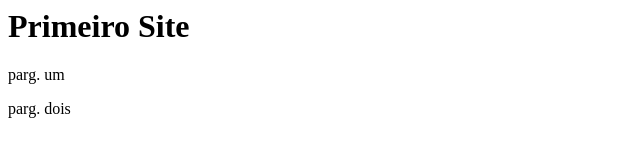
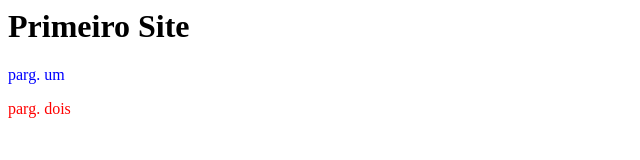
Before and after one commit to FabioH3F/primeiroSite, a plain HTML site: page index.html in a window 1280 px wide. Shown: the whole page, without its empty margins (0-640 px from the left). Drawn offline with Linux system fonts and the light colour scheme.

Commit message:
Update index.html

```diff
--- a/index.html
+++ b/index.html
@@ -1,7 +1,13 @@
 <html>
+
     <body>
+
         <h1>Primeiro Site</h1>
-        <p> parg. um</p>
-        <p> parg. dois</p>
+
+        <p style="color:blue" > parg. um</p>
+
+        <p style="color:red" > parg. dois</p>
+
     </body>
+
 </html>
```
